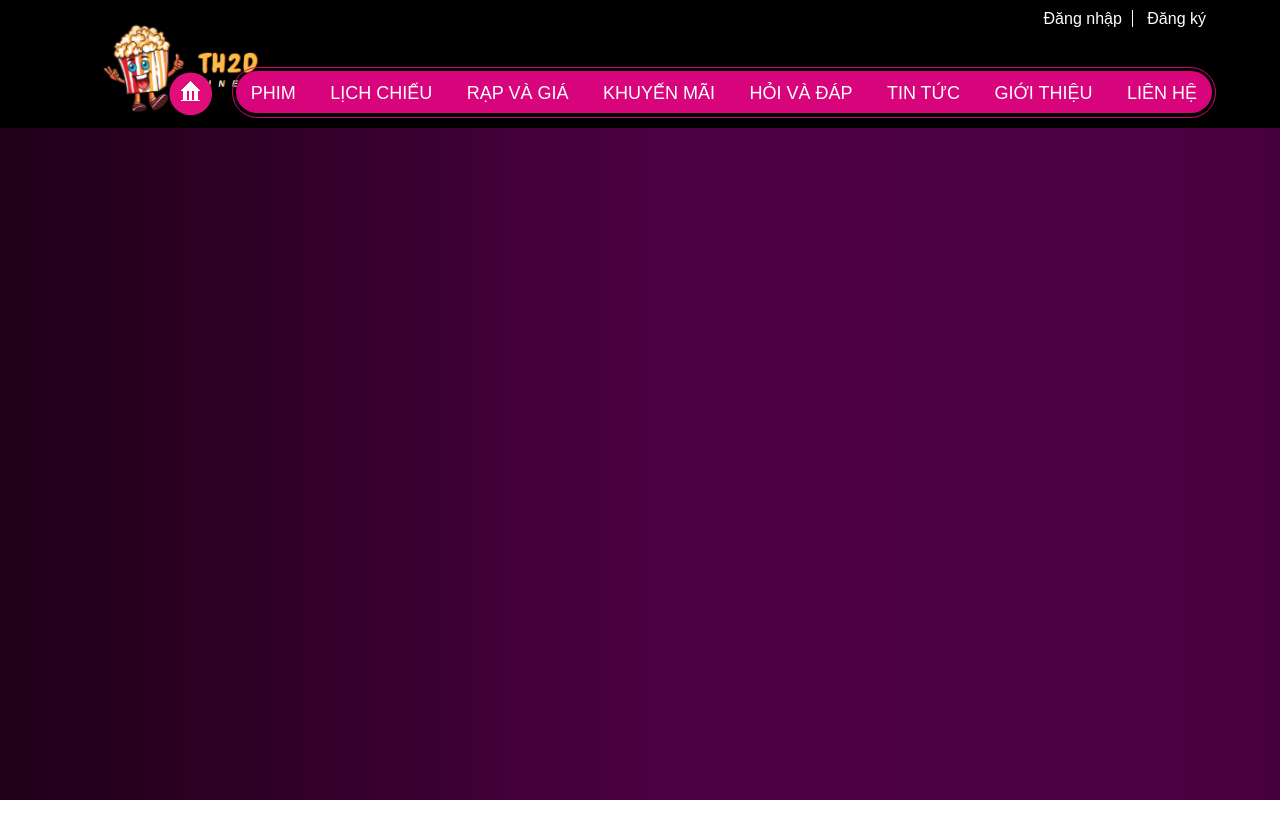
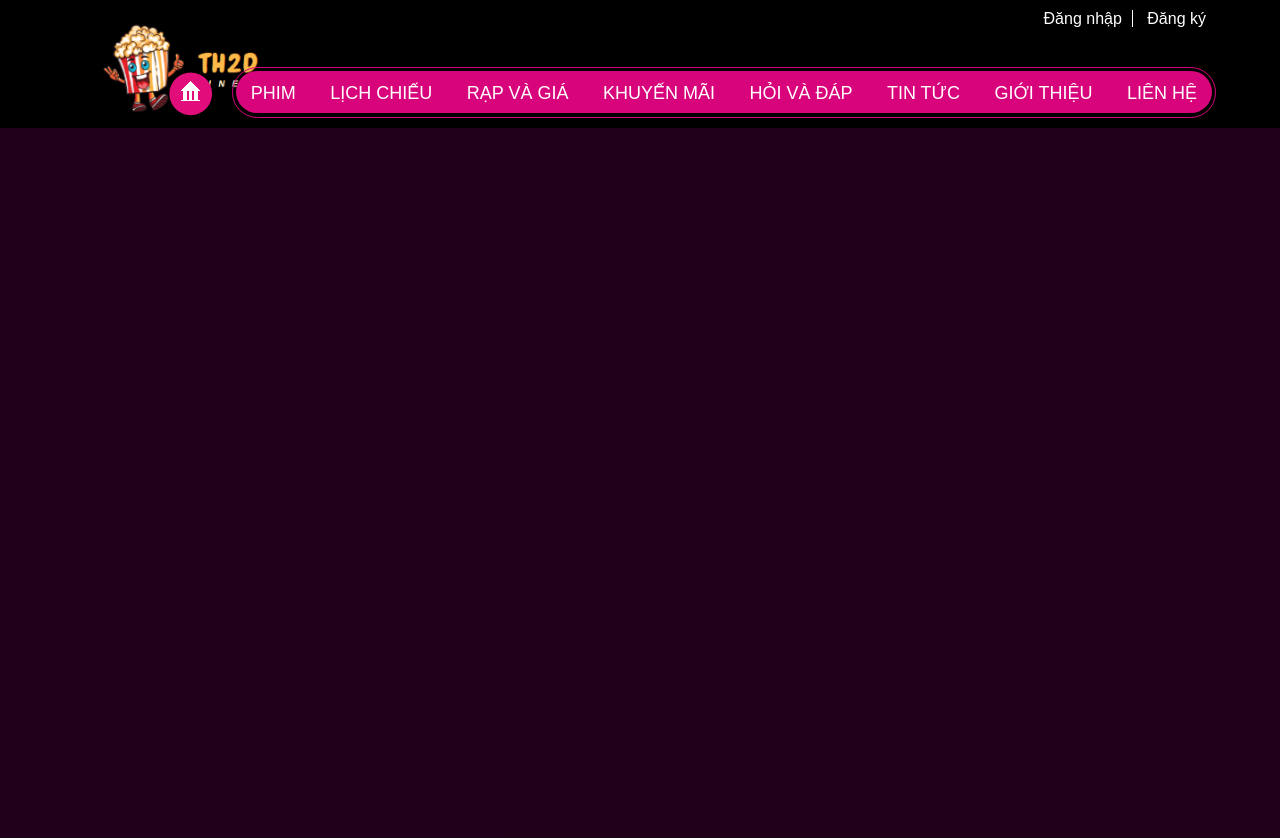
Before and after one commit to duythvo/WEBVEXEMPHIM, a plain HTML site: page html/Home.html in a window 1280 px wide. Before the commit the page ends 800 px from the top, so only its background shows below. Drawn offline with Linux system fonts and the light colour scheme.

Commit message:
2:26 master

```diff
--- a/css/style.css
+++ b/css/style.css
@@ -9,8 +9,10 @@ html{
 }
 #container{
     background-image: url(../image/bg-body.png);
-    height: 100vh;
-    width: 100%;
+    height: 100%;
+    width: 100vw;
+    background-size: cover;
+    background-repeat: no-repeat;
 }
 
 a{
@@ -18,6 +20,9 @@ a{
 }
 
 #header{
+    height: 128px;
+    position: fixed;
+    width: 100%;
     background-color: black;
 }
 
@@ -26,8 +31,8 @@ a{
     display: flex;
     justify-content: space-around;
     width: 90%;
+    margin: auto;
     position: relative;
-    margin: auto;
     max-width: 1500px;
 }
 
@@ -121,3 +126,8 @@ a{
 #login a:hover{
     color: orange;
 }
+
+
+#footer{
+    height: 1000px;
+}
--- a/html/Home.html
+++ b/html/Home.html
@@ -35,6 +35,11 @@
                 </div>
             </div>
         </div>
+        <div id="footer">
+            <div class="logo-footer">
+
+            </div>
+        </div>
     </div>
 </body>
 </html>
```
